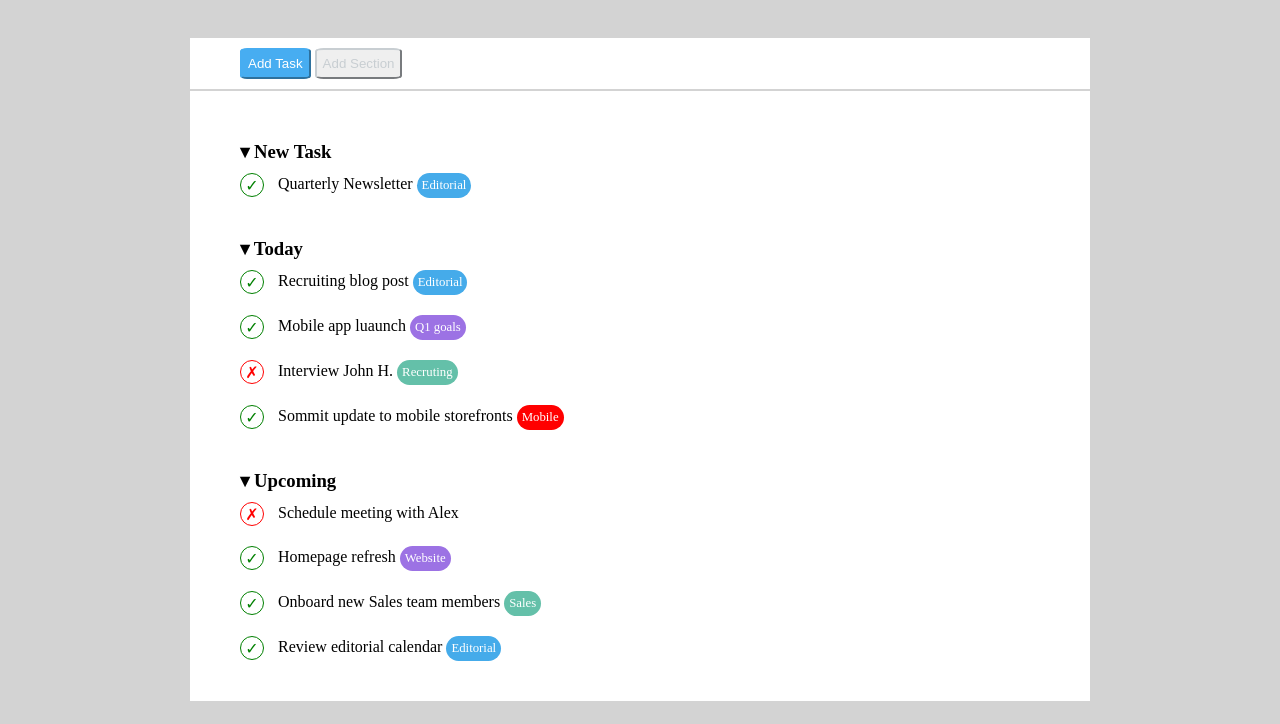
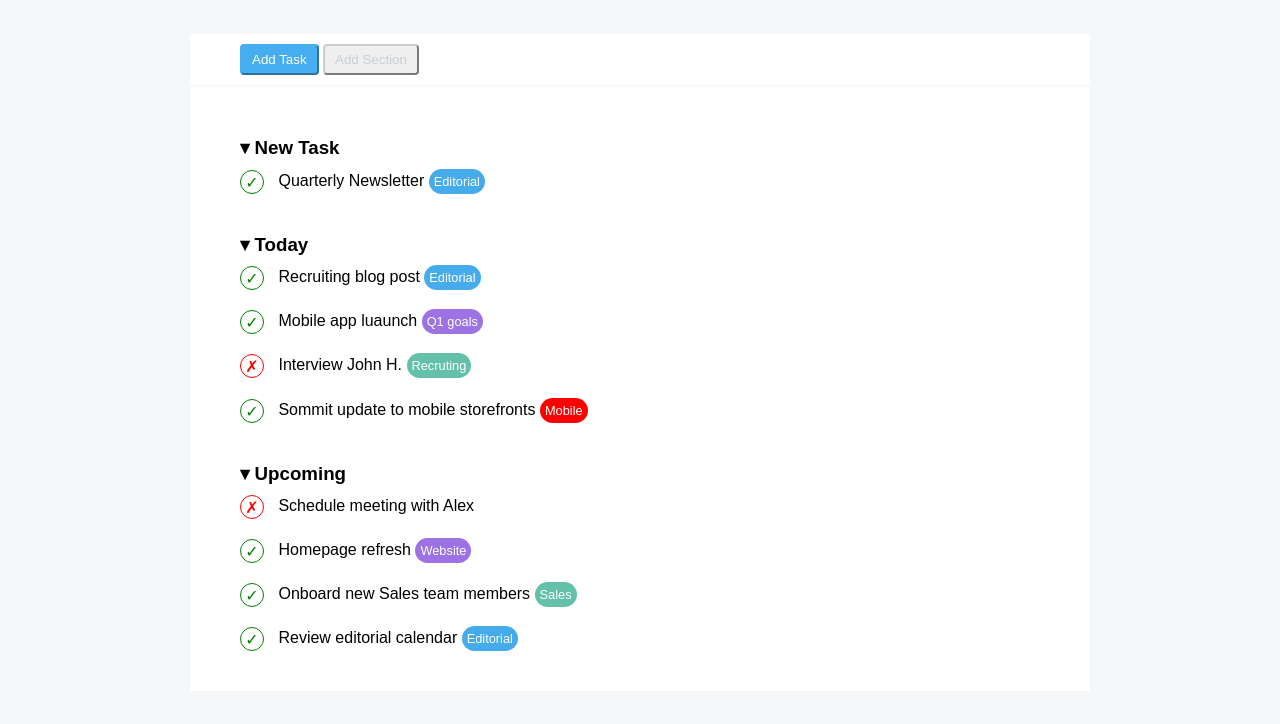
Before and after one commit to christiancamilleri/html-css-boolist, a plain HTML site: page index.html in a window 1280 px wide. Shown: the part 76-800 px from the top of the page. Drawn offline with Linux system fonts and the light colour scheme.

Commit message:
correzione esercizio

```diff
--- a/css/style.css
+++ b/css/style.css
@@ -5,48 +5,38 @@
 }
 
 body{
-    background-color: lightgray;
+    background-color: #f5f7f8;
+    font-family: sans-serif;
 }
 
 /* header */
+header{
+    background-color: white;
+}
+
+img{
+    padding: 5px;
+    vertical-align: middle;
+}
 
 header #title {
     display: inline-block;
     font-size: 45px;
     margin: 0;
-    vertical-align: 15px;
+    vertical-align: middle;
+}
+/* /header */
+
+/* main */
+main{
+    max-width: 1000px;
+    margin-left: auto;
+    margin-right: auto;
+    padding: 0 50px;
 }
 
-header{
-    background-color: white;
-}
-
-img{
-    height: 60px;
-    padding-left: 10px;
-    padding: 5px;
-}
-
-/* /header */
-
 /* nav */
-
-nav #bluebutton{
-    background-color: #47adf1;
-    border-color: #47adf1;
-    border-radius: 10%;
-    padding:6px;
-    color: white;
-}
-
-nav #lightbutton{
-    color: #c8ced2;
-    border-color: #c8ced2;
-    border-radius: 10%;
-    padding: 6px;
-}
-
-#sezionenav{
+main #sezionenav{
     padding: 50px 0 2px 0;
     max-width: 1000px;
     margin-left: auto;
@@ -56,25 +46,27 @@ nav #lightbutton{
 
 .button{
     background-color: white;
-    max-width: 1000px;
-    margin-left: auto;
-    margin-right: auto;
-    font-weight: bold;
     padding: 10px;
     padding-left: 50px;
 }
+
+nav #bluebutton{
+    background-color: #47adf1;
+    color: white;
+    border-color: #47adf1;
+    border-radius: 4px;
+    padding:6px 10px;
+}
+
+nav #lightbutton{
+    color: #c8ced2;
+    border-color: #c8ced2;
+    border-radius: 4px;
+    padding: 6px 10px;
+}
 /* /nav */
 
-/* main */
-main{
-    max-width: 1000px;
-    margin-left: auto;
-    margin-right: auto;
-    padding: 0 50px;
-}
-
-
-
+/* liste */
 #sezionecentrale{
     background-color: white;
     max-width: 1000px;
@@ -84,23 +76,23 @@ main{
     padding-top: 50px;
 }
 
-/* liste */
 ul{
     list-style-type: none;
     padding-bottom: 30px;
 }
 
-span{
-    display: inline-block;
-    margin-right: 10px;
-}
 
 li{
     padding: 10px;
     padding-left: 0;
 }
 
-.check{
+#sezionecentrale span{
+    display: inline-block;
+    margin-right: 10px;
+}
+
+#sezionecentrale .check{
     color: green;
     border-radius: 50%;
     border: 1px solid green;
@@ -111,7 +103,7 @@ li{
     text-align: center;
 }
 
-.uncheck{
+#sezionecentrale .cross{
     color: red;
     border-radius: 50%;
     border: 1px solid red;
@@ -125,7 +117,7 @@ li{
 .bluetext{
     background-color: #45ABEA;
     color: white;
-    border-radius: 150px;
+    border-radius: 18px;
     font-size: 0.8em;
     padding: 5px;
 }
@@ -133,7 +125,7 @@ li{
 .purpletext{
     background-color: #9C72E4;
     color: white;
-    border-radius: 150px;
+    border-radius: 18px;
     font-size: 0.8em;
     padding: 5px;
 }
@@ -141,7 +133,7 @@ li{
 .greentext{
     background-color: #64c0a9;
     color: white;
-    border-radius: 150px;
+    border-radius: 18px;
     font-size: 0.8em;
     padding: 5px;
 }
@@ -149,7 +141,7 @@ li{
 .redtext{
     background-color: red;
     color: white;
-    border-radius: 150px;
+    border-radius: 18px;
     font-size: 0.8em;
     padding: 5px;
 }
--- a/index.html
+++ b/index.html
@@ -26,12 +26,11 @@
             <button id="bluebutton">Add Task</button>
             <button id="lightbutton">Add Section</button>
         </nav>
+      </section>
       <!-- /nav -->
 
-       </section>
+      <!-- list -->
       <div>
-
-      <!-- list -->
         <section id="sezionecentrale">
             <h3>
                 &#x25BE New Task
@@ -47,13 +46,13 @@
             </h3>
             <ul>
                 <li>
-                <span class="check">&check;</span> Recruiting blog post <span class="bluetext">Editorial</span>
+                    <span class="check">&check;</span> Recruiting blog post <badge class="bluetext">Editorial</badge>
                 </li>
                 <li>
-                <span class="check">&check;</span> Mobile app luaunch <span class="purpletext">Q1 goals</span>
+                    <span class="check">&check;</span> Mobile app luaunch <badge class="purpletext">Q1 goals</badge>
                 </li>
                 <li>
-                <span class="uncheck">&cross;</span> Interview John H. <span class="greentext">Recruting</span>
+                    <span class="cross">&cross;</span> Interview John H. <badge class="greentext">Recruting</badge>
                 </li>
                 <li>
                     <span class="check">&check;</span> Sommit update to mobile storefronts <span class="redtext">Mobile</span>
@@ -64,16 +63,16 @@
             </h3>
             <ul>
                 <li>
-                    <span class="uncheck">&cross;</span> Schedule meeting with Alex
+                    <span class="cross">&cross;</span> Schedule meeting with Alex
                 </li>
                 <li>
-                    <span class="check">&check;</span> Homepage refresh <span class="purpletext">Website</span>
+                    <span class="check">&check;</span> Homepage refresh <badge class="purpletext">Website</badge>
                 </li>
                 <li>
-                    <span class="check">&check;</span> Onboard new Sales team members <span class="greentext">Sales</span>
+                    <span class="check">&check;</span> Onboard new Sales team members <badge class="greentext">Sales</badge>
                 </li>
                 <li>
-                    <span class="check">&check;</span> Review editorial calendar <span class="bluetext">Editorial</span>
+                    <span class="check">&check;</span> Review editorial calendar <badge class="bluetext">Editorial</badge>
                 </li>
             </ul>
         </section>
```
Lines whose indentation alone changed are shown as unchanged.
